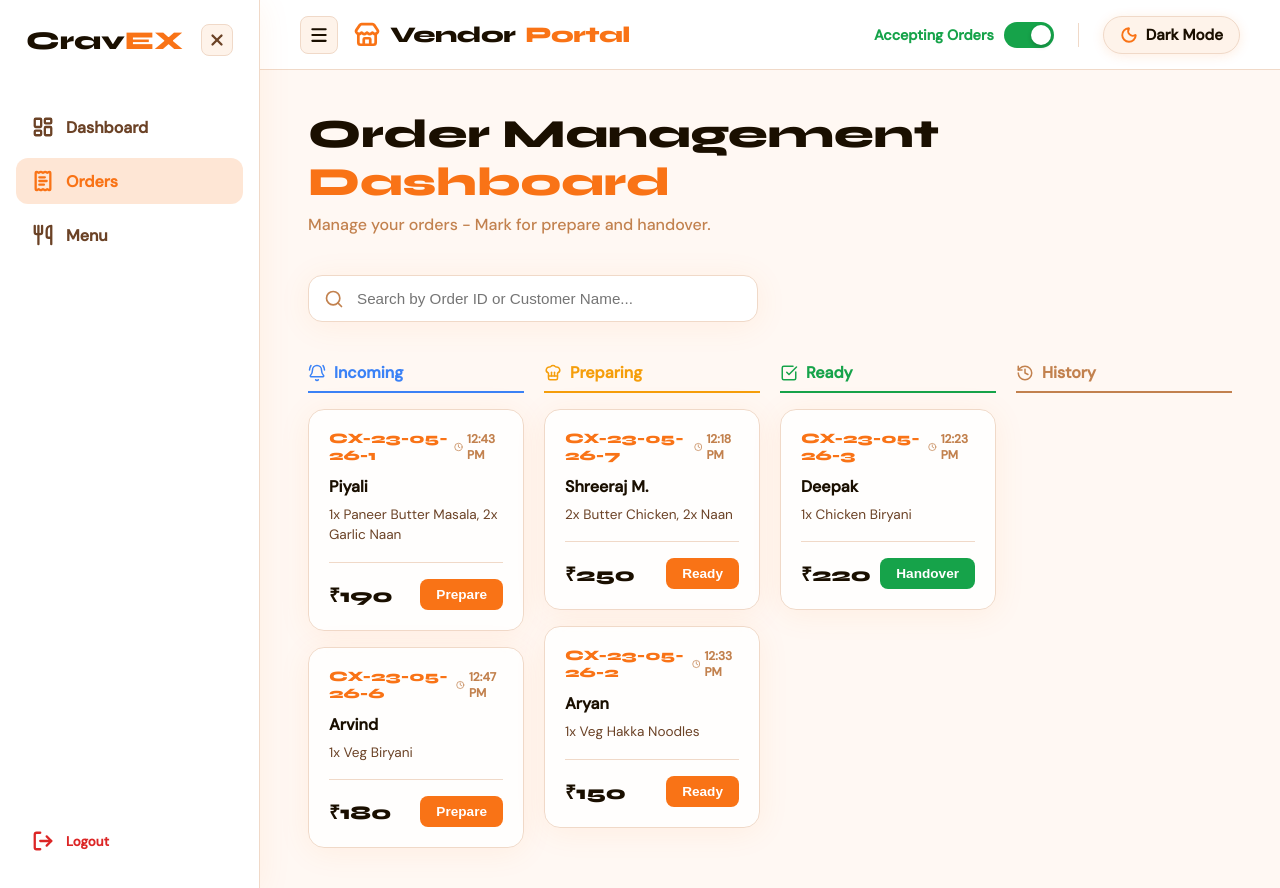
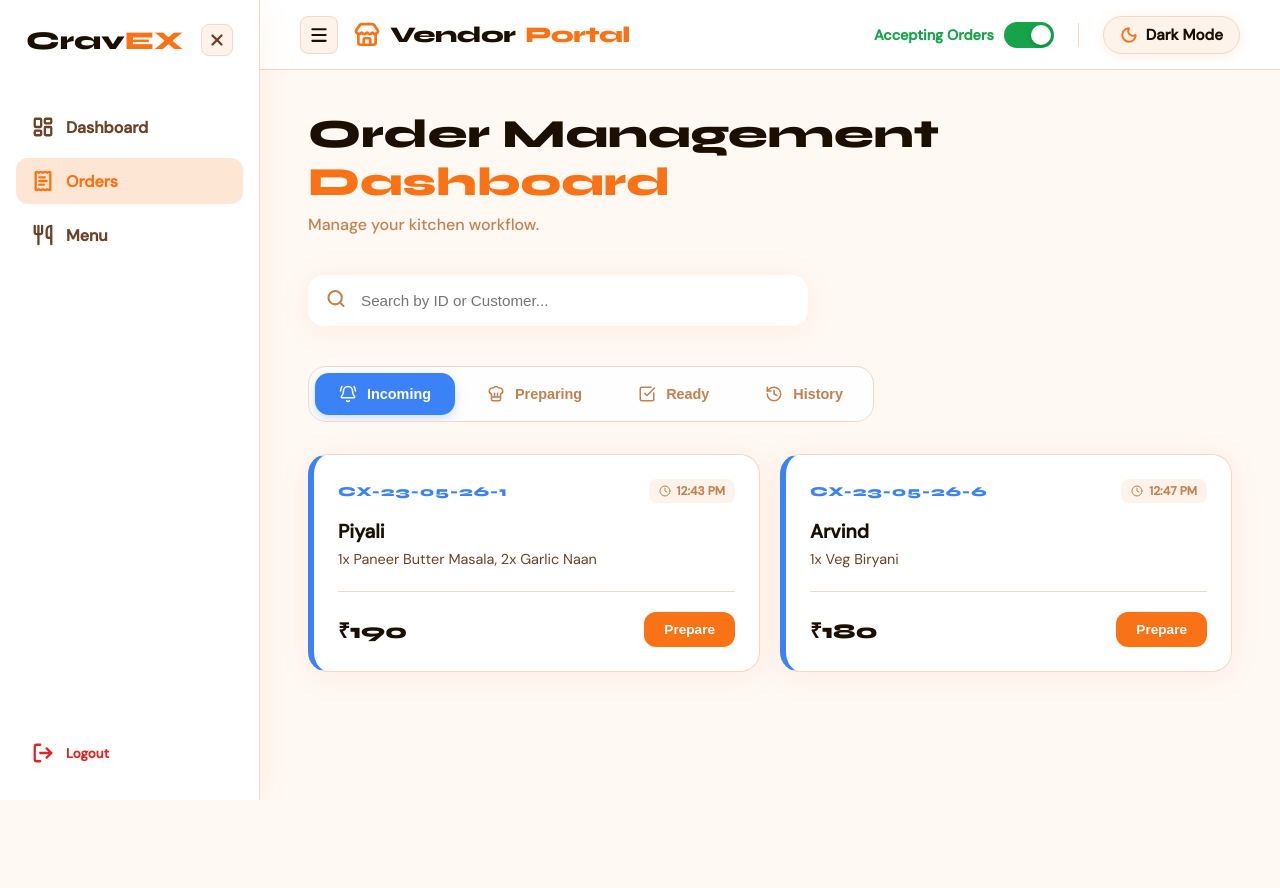
Before and after one commit to piyali2608/CravEX_frontend, a React (Vite) app: page / in a window 1280 px wide. Both pictures are taken after a click on the button "Orders". After the commit the page ends 800 px from the top, so only its background shows below. Built offline with nearby package versions, Linux system fonts and the light colour scheme.

Commit message:
added a feature of navbar for orders

```diff
--- a/src/pages/OrderManagement.jsx
+++ b/src/pages/OrderManagement.jsx
@@ -1,11 +1,10 @@
 import { useState } from "react";
 import {
   BellRing, ChefHat, CheckSquare, History,
-  Clock, Search
+  Clock, Search, PackageSearch
 } from "lucide-react";
 import { useMediaQuery } from "../hooks/useMediaQuery";
 
-// Mock orders for now FIFO pipeine
 const initialOrders = [
   { id: "CX-23-05-26-1", customer: "Piyali", items: "1x Paneer Butter Masala, 2x Garlic Naan", total: 190, status: "incoming", statusTimestamps: { incoming: new Date(Date.now() - 300000) } },
   { id: "CX-23-05-26-2", customer: "Aryan", items: "1x Veg Hakka Noodles", total: 150, status: "preparing", statusTimestamps: { incoming: new Date(Date.now() - 900000), preparing: new Date(Date.now() - 300000) } },
@@ -18,6 +17,7 @@ export default function OrderManagement({ showToast }) {
   const [orders, setOrders] = useState(initialOrders);
   const [search, setSearch] = useState("");
   const [isFocused, setIsFocused] = useState(false);
+  const [activeTab, setActiveTab] = useState("incoming");
   const isMobile = useMediaQuery("(max-width: 768px)");
 
   const updateStatus = (id, newStatus) => {
@@ -36,6 +36,20 @@ export default function OrderManagement({ showToast }) {
     { id: "history", title: "History", icon: <History size={18} />, color: "var(--text3)" }
   ];
 
+  // GLOBAL SEARCH LOGIC
+  const filteredOrders = orders.filter(o => {
+    const matchesSearch = o.id.toLowerCase().includes(search.toLowerCase()) ||
+                          o.customer.toLowerCase().includes(search.toLowerCase());
+
+    // If user is searching, show all matches regardless of tab
+    if (search.length > 0) return matchesSearch;
+
+    // If no search, filter by tab
+    const isCompleted = o.status === "completed";
+    if (activeTab === "history") return isCompleted;
+    return o.status === activeTab;
+  }).sort((a, b) => a.statusTimestamps.incoming - b.statusTimestamps.incoming);
+
   return (
     <div style={{ maxWidth: 1200, margin: "0 auto", padding: "0 1rem" }}>
       <div style={{ marginBottom: "2.5rem" }}>
@@ -43,90 +57,116 @@ export default function OrderManagement({ showToast }) {
           Order Management <span style={{ color: "var(--accent)" }}>Dashboard</span>
         </h1>
         <p style={{ color: "var(--text3)", fontSize: "1rem", fontWeight: 500 }}>
-          Manage your orders - Mark for prepare and handover.
+          {search ? `Found ${filteredOrders.length} results` : "Manage your kitchen workflow."}
         </p>
       </div>
 
-      <div style={{ marginBottom: "2rem", position: "relative", maxWidth: 450 }}>
-        <Search style={{
-          position: "absolute", left: 16, top: "50%",
-          transform: "translateY(-50%)",
-          color: isFocused ? "var(--accent)" : "var(--text3)",
-          transition: "color 0.2s"
-        }} size={20} />
+      {/* Glowing Search */}
+      <div style={{ marginBottom: "2.5rem", position: "relative", maxWidth: 500 }}>
+        <div style={{ position: "absolute", left: 18, top: "50%", transform: "translateY(-50%)", color: isFocused ? "var(--accent)" : "var(--text3)", transition: "0.3s" }}>
+          <Search size={20} strokeWidth={2.5} />
+        </div>
         <input
-          placeholder="Search by Order ID or Customer Name..."
-          value={search}
-          onChange={(e) => setSearch(e.target.value)}
+          placeholder="Search by ID or Customer..."
+          value={search} onChange={(e) => setSearch(e.target.value)}
           onFocus={() => setIsFocused(true)}
           onBlur={() => setIsFocused(false)}
           style={{
-            width: "100%", padding: "14px 16px 14px 48px", borderRadius: 14,
-            border: `1.5px solid ${isFocused ? "var(--accent)" : "var(--border)"}`,
+            width: "100%", padding: "16px 20px 16px 52px", borderRadius: 16,
+            border: `1.5px solid ${isFocused ? "var(--accent)" : "transparent"}`,
             background: "var(--surface)", color: "var(--text)", fontSize: "0.95rem",
-            outline: "none",
-            boxShadow: isFocused ? "0 0 0 4px var(--accent-glow)" : "var(--shadow)",
-            transition: "all 0.2s cubic-bezier(0.4, 0, 0.2, 1)"
+            outline: "none", boxShadow: isFocused ? "0 0 0 4px var(--accent-glow), var(--shadow)" : "var(--shadow)",
+            transition: "all 0.3s cubic-bezier(0.4, 0, 0.2, 1)"
           }}
         />
       </div>
 
-      <div style={{
-        display: "grid",
-        gridTemplateColumns: isMobile ? "1fr" : "repeat(4, 1fr)",
-        gap: 20,
-        alignItems: "start"
-      }}>
-        {columns.map(col => (
-          <div key={col.id} style={{ display: "flex", flexDirection: "column", gap: 16 }}>
-            <div style={{ display: "flex", alignItems: "center", gap: 8, padding: "8px 0", fontWeight: 800, color: col.color, borderBottom: `2px solid ${col.color}` }}>
+      {/* Tabs - Hidden when searching for cleaner UI */}
+      {search.length === 0 && (
+        <div style={{
+          display: "flex", gap: 8, marginBottom: "2rem", padding: "6px",
+          background: "color-mix(in srgb, var(--surface) 90%, transparent)",
+          borderRadius: 18, border: "1px solid var(--border)",
+          overflowX: "auto", width: "fit-content", maxWidth: "100%"
+        }}>
+          {columns.map(col => (
+            <button
+              key={col.id}
+              onClick={() => setActiveTab(col.id)}
+              style={{
+                padding: isMobile ? "10px 16px" : "12px 24px",
+                borderRadius: 14, border: "none",
+                background: activeTab === col.id ? col.color : "transparent",
+                color: activeTab === col.id ? "#fff" : "var(--text3)",
+                fontWeight: 800, fontSize: "0.9rem", cursor: "pointer",
+                display: "flex", alignItems: "center", gap: 10,
+                boxShadow: activeTab === col.id ? `0 4px 12px ${col.color}40` : "none",
+                transition: "all 0.3s ease", whiteSpace: "nowrap"
+              }}
+            >
               {col.icon} {col.title}
-            </div>
-            {orders
-              .filter(o =>
-                 (col.id === "history" ? o.status === "completed" : o.status === col.id) &&
-                 (o.id.toLowerCase().includes(search.toLowerCase()) || o.customer.toLowerCase().includes(search.toLowerCase()))
-              )
-              // STRICT FIFO SORT: Orders arrived earliest are always top
-              .sort((a, b) => a.statusTimestamps.incoming - b.statusTimestamps.incoming)
-              .map(order => (
-                <OrderCard key={order.id} order={order} onUpdate={updateStatus} isHistory={col.id === "history"} />
-              ))}
-          </div>
-        ))}
-      </div>
+            </button>
+          ))}
+        </div>
+      )}
+
+      {/* Results Grid */}
+      {filteredOrders.length > 0 ? (
+        <div style={{
+          display: "grid",
+          gridTemplateColumns: isMobile ? "1fr" : "repeat(auto-fill, minmax(350px, 1fr))",
+          gap: 20
+        }}>
+          {filteredOrders.map(order => (
+            <OrderCard
+              key={order.id}
+              order={order}
+              onUpdate={updateStatus}
+              isHistory={order.status === "completed"}
+              statusColor={columns.find(c => c.id === (order.status === "completed" ? "history" : order.status))?.color || "var(--accent)"}
+            />
+          ))}
+        </div>
+      ) : (
+        <div style={{ textAlign: "center", padding: "4rem 0", color: "var(--text3)" }}>
+          <PackageSearch size={48} style={{ marginBottom: "1rem", opacity: 0.5 }} />
+          <p>No orders found matching "{search}"</p>
+        </div>
+      )}
     </div>
   );
 }
 
-function OrderCard({ order, onUpdate, isHistory }) {
+function OrderCard({ order, onUpdate, isHistory, statusColor }) {
   const arrivalTime = order.statusTimestamps.incoming.toLocaleTimeString("en-US", { hour: "numeric", minute: "2-digit", hour12: true });
 
   return (
     <div style={{
-      background: "color-mix(in srgb, var(--surface) 80%, transparent)",
-      backdropFilter: "blur(10px)", border: "1.5px solid var(--border)", borderRadius: 16, padding: "20px",
-      boxShadow: "var(--shadow)", transition: "all 0.2s cubic-bezier(0.4, 0, 0.2, 1)", cursor: "default"
+      background: "var(--surface)",
+      border: `1.5px solid var(--border)`,
+      borderLeft: `6px solid ${statusColor}`,
+      borderRadius: 20, padding: "24px",
+      boxShadow: "var(--shadow)", transition: "all 0.3s cubic-bezier(0.4, 0, 0.2, 1)"
     }}
-    onMouseEnter={(e) => { e.currentTarget.style.transform = "scale(1.02)"; e.currentTarget.style.boxShadow = "0 10px 30px rgba(0,0,0,0.1)"; }}
-    onMouseLeave={(e) => { e.currentTarget.style.transform = "scale(1)"; e.currentTarget.style.boxShadow = "var(--shadow)"; }}
+    onMouseEnter={(e) => { e.currentTarget.style.transform = "translateY(-4px)"; e.currentTarget.style.borderColor = statusColor; }}
+    onMouseLeave={(e) => { e.currentTarget.style.transform = "translateY(0)"; e.currentTarget.style.borderColor = "var(--border)"; }}
     >
-      <div style={{ display: "flex", justifyContent: "space-between", alignItems: "center", marginBottom: 12 }}>
-        <span style={{ fontFamily: "'Syne',sans-serif", fontWeight: 800, color: "var(--accent)", fontSize: "0.9rem" }}>{order.id}</span>
-        <span style={{ fontSize: "0.75rem", color: "var(--text3)", fontWeight: 700, display: "flex", alignItems: "center", gap: 4 }}>
+      <div style={{ display: "flex", justifyContent: "space-between", alignItems: "center", marginBottom: 16 }}>
+        <span style={{ fontFamily: "'Syne',sans-serif", fontWeight: 800, color: statusColor, fontSize: "0.85rem", textTransform: "uppercase", letterSpacing: "1px" }}>{order.id}</span>
+        <div style={{ fontSize: "0.75rem", color: "var(--text3)", fontWeight: 700, display: "flex", alignItems: "center", gap: 6, background: "var(--surface2)", padding: "4px 10px", borderRadius: 8 }}>
           <Clock size={12} /> {arrivalTime}
-        </span>
+        </div>
       </div>
 
-      <div style={{ fontWeight: 700, fontSize: "1rem", marginBottom: 8 }}>{order.customer}</div>
-      <div style={{ fontSize: "0.85rem", color: "var(--text2)", marginBottom: 16, lineHeight: 1.5 }}>{order.items}</div>
+      <div style={{ fontWeight: 700, fontSize: "1.2rem", marginBottom: 4 }}>{order.customer}</div>
+      <div style={{ fontSize: "0.9rem", color: "var(--text2)", marginBottom: 20, lineHeight: 1.6 }}>{order.items}</div>
 
-      <div style={{ display: "flex", justifyContent: "space-between", alignItems: "center", borderTop: "1px solid var(--border)", paddingTop: 16 }}>
-        <span style={{ fontFamily: "'Syne',sans-serif", fontWeight: 800, fontSize: "1.2rem" }}>₹{order.total}</span>
+      <div style={{ display: "flex", justifyContent: "space-between", alignItems: "center", borderTop: "1px solid var(--border)", paddingTop: 20 }}>
+        <span style={{ fontFamily: "'Syne',sans-serif", fontWeight: 800, fontSize: "1.3rem" }}>₹{order.total}</span>
         {isHistory ? (
-          <span style={{ fontSize: "0.75rem", fontWeight: 800, color: "var(--success)", background: "rgba(34, 197, 94, 0.1)", padding: "4px 10px", borderRadius: 8 }}>COMPLETED</span>
+          <span style={{ fontSize: "0.75rem", fontWeight: 800, color: "var(--success)", background: "rgba(34, 197, 94, 0.1)", padding: "6px 14px", borderRadius: 10 }}>COMPLETED</span>
         ) : (
-          <div style={{ display: "flex", gap: 8 }}>
+          <div style={{ display: "flex", gap: 10 }}>
             {order.status === "incoming" && <ActionButton onClick={() => onUpdate(order.id, "preparing")} text="Prepare" color="var(--accent)" />}
             {order.status === "preparing" && <ActionButton onClick={() => onUpdate(order.id, "ready")} text="Ready" color="var(--accent)" />}
             {order.status === "ready" && <ActionButton onClick={() => onUpdate(order.id, "completed")} text="Handover" color="var(--success)" />}
@@ -140,9 +180,9 @@ function OrderCard({ order, onUpdate, isHistory }) {
 function ActionButton({ onClick, text, color }) {
   return (
     <button onClick={onClick} style={{
-      background: color, color: "#fff", border: "none", padding: "8px 16px", borderRadius: 8,
-      fontSize: "0.85rem", fontWeight: 700, cursor: "pointer", transition: "filter 0.2s"
-    }} onMouseEnter={(e) => e.currentTarget.style.filter = "brightness(1.1)"} onMouseLeave={(e) => e.currentTarget.style.filter = "brightness(1)"}>
+      background: color, color: "#fff", border: "none", padding: "10px 20px", borderRadius: 12,
+      fontSize: "0.85rem", fontWeight: 700, cursor: "pointer", transition: "all 0.2s"
+    }} onMouseEnter={(e) => { e.currentTarget.style.filter = "brightness(1.1)"; e.currentTarget.style.transform = "scale(1.05)"; }} onMouseLeave={(e) => { e.currentTarget.style.filter = "brightness(1)"; e.currentTarget.style.transform = "scale(1)"; }}>
       {text}
     </button>
   );
```
